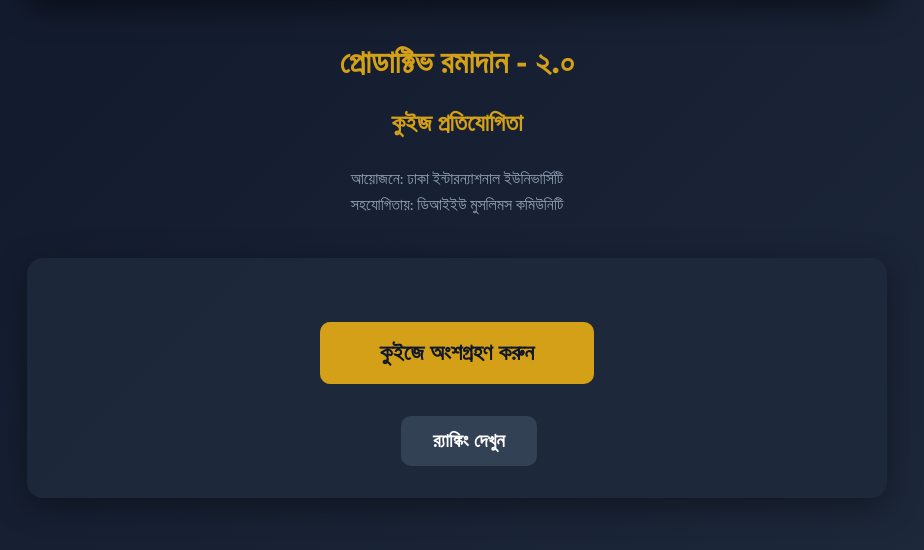
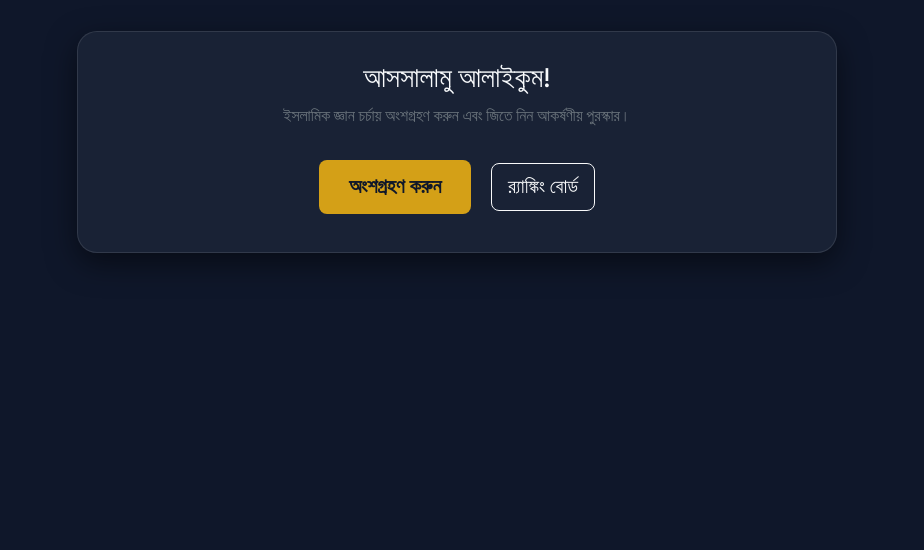
Before and after one commit to ixink/Ramadan-quiz, a Flask app: page / in a window 1280 px wide. Shown: the part 261-811 px from the top of the page, without its empty margins (183-1107 px from the left). After the commit the page ends 521 px from the top, so only its background shows below. Run offline with Flask 3, Linux system fonts and the light colour scheme; data that the repository does not hold is empty.

Commit message:
Update index.html

```diff
--- a/templates/index.html
+++ b/templates/index.html
@@ -1,534 +1,300 @@
 <!DOCTYPE html>
-<html lang="bn" dir="ltr">
+<html lang="bn">
 <head>
-  <meta charset="UTF-8" />
-  <meta name="viewport" content="width=device-width, initial-scale=1.0"/>
-  <title>প্রোডাক্টিভ রমাদান ২.০ কুইজ প্রতিযোগিতা | DIU</title>
-  <link rel="preconnect" href="https://fonts.googleapis.com">
-  <link rel="preconnect" href="https://fonts.gstatic.com" crossorigin>
-  <link href="https://fonts.googleapis.com/css2?family=Hind+Siliguri:wght@400;500;600;700&display=swap" rel="stylesheet">
+    <meta charset="UTF-8">
+    <meta name="viewport" content="width=device-width, initial-scale=1.0">
+    <title>প্রোডাক্টিভ রমাদান ২.০ | DIU</title>
+
+    <link href="https://cdn.jsdelivr.net/npm/bootstrap@5.3.0/dist/css/bootstrap.min.css" rel="stylesheet">
+    <link href="https://fonts.googleapis.com/css2?family=Hind+Siliguri:wght@300;500;700&display=swap" rel="stylesheet">
+    <link rel="stylesheet" href="https://cdnjs.cloudflare.com/ajax/libs/animate.css/4.1.1/animate.min.css"/>
 
     <style>
         :root {
-      --ramadan-green: #14532d;
-      --ramadan-gold: #d4a017;
-      --ramadan-dark: #0f172a;
-      --ramadan-light: #f8fafc;
+            --primary-color: #14532d;
+            --accent-color: #d4a017;
+            --bg-dark: #0f172a;
         }
-
-    * { margin:0; padding:0; box-sizing:border-box; }
 
         body {
             font-family: 'Hind Siliguri', sans-serif;
-      background: linear-gradient(135deg, #0f172a 0%, #1e293b 100%);
-      color: var(--ramadan-light);
-      min-height: 100vh;
-      line-height: 1.6;
+            background-color: var(--bg-dark);
+            color: #f8fafc;
+            overflow-x: hidden;
         }
 
-    .container {
-      max-width: 900px;
-      margin: 0 auto;
-      padding: 20px;
+        .hero-section {
+            background: linear-gradient(rgba(15, 23, 42, 0.8), rgba(15, 23, 42, 0.8)),
+                        url('https://images.unsplash.com/photo-1564121211835-e88c852648ab?q=80&w=2070') center/cover;
+            padding: 60px 0;
+            border-bottom: 3px solid var(--accent-color);
         }
 
-    .banner {
-      width: 100%;
-      height: 220px;
-      object-fit: cover;
-      border-radius: 12px;
-      margin: 20px 0 30px;
+        .glass-card {
+            background: rgba(30, 41, 59, 0.7);
+            backdrop-filter: blur(10px);
+            border: 1px solid rgba(255, 255, 255, 0.1);
+            border-radius: 20px;
+            padding: 30px;
             box-shadow: 0 10px 30px rgba(0,0,0,0.5);
-      border: 2px solid var(--ramadan-gold);
         }
 
-    h1, h2 {
-      color: var(--ramadan-gold);
-      text-align: center;
-      margin-bottom: 1rem;
+        .btn-ramadan {
+            background-color: var(--accent-color);
+            color: var(--bg-dark);
+            font-weight: 700;
+            border: none;
+            padding: 12px 30px;
+            transition: all 0.3s;
         }
 
-    .card {
-      background: rgba(30, 41, 59, 0.92);
-      border-radius: 16px;
-      padding: 2rem;
-      margin-bottom: 2rem;
-      box-shadow: 0 8px 32px rgba(0,0,0,0.4);
-    }
-
-    .form-group {
-      margin-bottom: 1.3rem;
-    }
-
-    label {
-      display: block;
-      margin-bottom: 0.5rem;
-      font-weight: 500;
-    }
-
-    input {
-      width: 100%;
-      padding: 12px;
-      border-radius: 8px;
-      border: 1px solid #4b5563;
-      background: #1e293b;
-      color: white;
-      font-size: 1rem;
-    }
-
-    button {
-      background: var(--ramadan-green);
-      color: white;
-      border: none;
-      padding: 14px 32px;
-      font-size: 1.2rem;
-      border-radius: 10px;
-      cursor: pointer;
-      font-weight: 600;
-      transition: background 0.2s;
-    }
-
-    button:hover {
-      background: #166534;
-    }
-
-    .btn-start {
-      background: var(--ramadan-gold);
-      color: #0f172a;
-      font-size: 1.4rem;
-      padding: 18px 60px;
-      margin: 2rem auto;
-      display: block;
-    }
-
-    .timer {
-      font-size: 2.8rem;
-      font-weight: bold;
-      color: var(--ramadan-gold);
-      text-align: center;
-      margin: 1.5rem 0;
-      padding: 15px;
-      border-radius: 12px;
-      background: rgba(20,83,45,0.4);
-      border: 2px solid var(--ramadan-green);
-    }
-
-    .question {
-      margin: 2rem 0;
-      padding: 1.5rem;
-      background: rgba(20,83,45,0.25);
-      border-radius: 10px;
-      border-left: 5px solid var(--ramadan-gold);
-    }
-
-    .question strong {
-      color: var(--ramadan-gold);
-      font-size: 1.3rem;
-    }
-
-    .options {
-      display: flex;
-      flex-direction: column;
-      gap: 0.8rem;
-      margin-top: 1rem;
-    }
-
-    .option-label {
-      background: #1e293b;
-      padding: 14px;
-      border-radius: 10px;
-      cursor: pointer;
-      border: 2px solid transparent;
-      transition: all 0.2s;
-    }
-
-    .option-label:hover {
-      border-color: var(--ramadan-gold);
-      background: #253549;
-    }
-
-    input[type="radio"] {
-      margin-left: 12px;
-      accent-color: var(--ramadan-gold);
-    }
-
-    .result-card {
-      text-align: center;
-    }
-
-    .score-big {
-      font-size: 6rem;
-      font-weight: bold;
-      color: var(--ramadan-gold);
-      margin: 1rem 0;
-    }
-
-    .stats {
-      display: flex;
-      justify-content: center;
-      gap: 3rem;
-      flex-wrap: wrap;
-      margin: 2rem 0;
-    }
-
-    .stat-box {
-      background: rgba(20,83,45,0.4);
-      padding: 1.8rem 3rem;
-      border-radius: 12px;
-      border: 1px solid var(--ramadan-green);
-      font-size: 1.3rem;
-    }
-
-    table {
-      width: 100%;
-      border-collapse: collapse;
-      margin-top: 1.5rem;
-      background: #0f172a;
-      border-radius: 12px;
-      overflow: hidden;
-    }
-
-    th, td {
-      padding: 14px;
-      text-align: right;
-    }
-
-    th {
-      background: var(--ramadan-green);
+        .btn-ramadan:hover {
+            transform: translateY(-3px);
+            background-color: #b88a14;
             color: white;
         }
 
-    tr:nth-child(even) {
-      background: rgba(255,255,255,0.04);
+        .timer-badge {
+            font-size: 2rem;
+            color: var(--accent-color);
+            background: rgba(20, 83, 45, 0.3);
+            border: 2px solid var(--primary-color);
+            border-radius: 50px;
+            padding: 10px 30px;
+            display: inline-block;
         }
 
-    .highlight-1 { background: rgba(212,160,23,0.15); }
-    .highlight-2 { background: rgba(203,213,225,0.12); }
-    .highlight-3 { background: rgba(156,163,175,0.12); }
-
-    .section-title {
-      color: var(--ramadan-gold);
-      border-bottom: 2px solid var(--ramadan-gold);
-      padding-bottom: 0.6rem;
-      margin: 2.5rem 0 1.5rem;
-      text-align: center;
+        .question-box {
+            background: rgba(255, 255, 255, 0.05);
+            border-left: 5px solid var(--accent-color);
+            padding: 20px;
+            margin-bottom: 20px;
+            border-radius: 10px;
         }
 
-    .hidden {
-      display: none !important;
+        .option-container {
+            cursor: pointer;
+            transition: 0.2s;
+            border: 1px solid rgba(255,255,255,0.1);
+            margin: 5px 0;
         }
 
-    @media (max-width: 768px) {
-      .banner { height: 160px; }
-      .score-big { font-size: 4rem; }
-      .stats { flex-direction: column; align-items: center; gap: 1.5rem; }
+        .option-container:hover {
+            background: rgba(212, 160, 23, 0.1);
+            border-color: var(--accent-color);
         }
+
+        .ranking-table thead {
+            background-color: var(--primary-color);
+        }
+
+        .rank-top { background: rgba(212, 160, 23, 0.2) !important; }
+
+        .hidden { display: none; }
     </style>
 </head>
 <body>
 
+<header class="hero-section text-center mb-5 animate__animated animate__fadeIn">
     <div class="container">
+        <h1 class="display-4 fw-bold" style="color: var(--accent-color);">প্রোডাক্টিভ রমাদান - ২.০</h1>
+        <p class="lead">ঢাকা ইন্টারন্যাশনাল ইউনিভার্সিটি কুইজ প্রতিযোগিতা</p>
+    </div>
+</header>
 
-  <img src="https://images.unsplash.com/photo-1581092160560-1c1e428e9d65?w=1200"
-       alt="Ramadan Banner" class="banner">
+<div class="container mb-5">
 
-  <h1>প্রোডাক্টিভ রমাদান - ২.০</h1>
-  <h2>কুইজ প্রতিযোগিতা</h2>
-
-  <p style="text-align:center; color:#94a3b8; margin:1.5rem 0 2.5rem;">
-    আয়োজনে: ঢাকা ইন্টারন্যাশনাল ইউনিভার্সিটি<br>
-    সহযোগিতায়: ডিআইইউ মুসলিমস কমিউনিটি
-  </p>
-
-  <!-- Home -->
-  <div id="home" class="card">
-    <div style="text-align:center;">
-      <button class="btn-start" onclick="show('registration')">কুইজে অংশগ্রহণ করুন</button>
-      <button style="margin-left:1.5rem; background:#334155;" onclick="show('ranking')">র‍্যাঙ্কিং দেখুন</button>
+    <div id="home" class="row justify-content-center animate__animated animate__zoomIn">
+        <div class="col-md-8 glass-card text-center">
+            <h3>আসসালামু আলাইকুম!</h3>
+            <p class="mb-4 text-secondary">ইসলামিক জ্ঞান চর্চায় অংশগ্রহণ করুন এবং জিতে নিন আকর্ষণীয় পুরস্কার।</p>
+            <div class="d-grid gap-2 d-md-block">
+                <button class="btn btn-ramadan btn-lg m-2" onclick="showSection('registration')">অংশগ্রহণ করুন</button>
+                <button class="btn btn-outline-light btn-lg m-2" onclick="showSection('ranking')">র‍্যাঙ্কিং বোর্ড</button>
+            </div>
         </div>
     </div>
 
-  <!-- Registration -->
-  <div id="registration" class="card hidden">
-    <h2 class="section-title">অংশগ্রহণের তথ্য দিন</h2>
+    <div id="registration" class="row justify-content-center hidden">
+        <div class="col-md-6 glass-card animate__animated animate__fadeInRight">
+            <h4 class="text-center mb-4" style="color: var(--accent-color);">আপনার তথ্য দিন</h4>
             <form id="regForm">
-      <div class="form-group">
-        <label for="name">নাম *</label>
-        <input type="text" id="name" required>
+                <div class="mb-3">
+                    <label class="form-label">পুরো নাম</label>
+                    <input type="text" id="userName" class="form-control bg-dark text-white border-secondary" required>
                 </div>
-      <div class="form-group">
-        <label for="dept">বিভাগ *</label>
-        <input type="text" id="dept" required placeholder="যেমন: CSE, BBA, English...">
+                <div class="mb-3">
+                    <label class="form-label">বিভাগ (Department)</label>
+                    <input type="text" id="userDept" class="form-control bg-dark text-white border-secondary" placeholder="উদা: CSE" required>
                 </div>
-      <div class="form-group">
-        <label for="email">ইমেইল *</label>
-        <input type="email" id="email" required>
-      </div>
-      <button type="submit" class="btn-start">কুইজ শুরু করুন</button>
+                <button type="submit" class="btn btn-ramadan w-100 py-3 mt-3">কুইজ শুরু করুন</button>
             </form>
-  </div>
-
-  <!-- Quiz - All questions on one page -->
-  <div id="quiz" class="card hidden">
-    <div class="timer" id="timer">সময় বাকি: ০৮:০০</div>
-
-    <div id="questionsContainer"></div>
-
-    <div style="text-align:center; margin-top:3rem;">
-      <button id="submitBtn" style="background:#991b1b; font-size:1.4rem; padding:18px 60px;">
-        কুইজ জমা দিন
-      </button>
         </div>
     </div>
 
-  <!-- Result -->
-  <div id="result" class="card hidden">
-    <h2 class="section-title">আপনার ফলাফল</h2>
-    <div class="score-big" id="scoreDisplay">0.00</div>
-
-    <div class="stats">
-      <div class="stat-box">সঠিক <span id="correctCount">0</span></div>
-      <div class="stat-box">ভুল <span id="wrongCount">0</span></div>
-      <div class="stat-box">এড়ানো <span id="skipCount">0</span></div>
+    <div id="quiz" class="hidden animate__animated animate__fadeIn">
+        <div class="text-center mb-4">
+            <div id="timer" class="timer-badge animate__animated animate__pulse animate__infinite">০৮:০০</div>
         </div>
-
-    <p style="text-align:center; font-size:1.4rem; margin:2rem 0;">
-      সময় নিয়েছেন: <strong id="timeTaken"></strong>
-    </p>
-
-    <div style="text-align:center; margin-top:2rem;">
-      <button onclick="show('ranking')">র‍্যাঙ্কিং দেখুন</button>
-      <button onclick="location.reload()" style="margin-left:1.5rem;">আবার চেষ্টা করুন</button>
+        <div id="questionsContainer"></div>
+        <div class="text-center mt-5">
+            <button class="btn btn-danger btn-lg px-5" onclick="confirmSubmit()">ফাইনাল সাবমিট</button>
         </div>
     </div>
 
-  <!-- Ranking -->
-  <div id="ranking" class="card hidden">
-    <h2 class="section-title">লাইভ র‍্যাঙ্কিং</h2>
-    <table>
+    <div id="result" class="row justify-content-center hidden text-center animate__animated animate__bounceIn">
+        <div class="col-md-8 glass-card">
+            <h2 style="color: var(--accent-color);">আলহামদুলিল্লাহ! কুইজ সম্পন্ন হয়েছে।</h2>
+            <div class="display-1 fw-bold my-4" id="finalScore">0.00</div>
+            <div class="row g-3 mb-4">
+                <div class="col-4"><div class="p-3 bg-success rounded">সঠিক: <span id="resCorrect">0</span></div></div>
+                <div class="col-4"><div class="p-3 bg-danger rounded">ভুল: <span id="resWrong">0</span></div></div>
+                <div class="col-4"><div class="p-3 bg-secondary rounded">সময়: <span id="resTime">0</span></div></div>
+            </div>
+            <button class="btn btn-ramadan btn-lg" onclick="showSection('ranking')">লাইভ র‍্যাঙ্কিং দেখুন</button>
+        </div>
+    </div>
+
+    <div id="ranking" class="hidden animate__animated animate__fadeInUp">
+        <div class="glass-card">
+            <h3 class="text-center mb-4" style="color: var(--accent-color);">লাইভ লিডারবোর্ড</h3>
+            <div class="table-responsive">
+                <table class="table table-dark table-hover ranking-table">
                     <thead>
                         <tr>
                             <th>র‍্যাঙ্ক</th>
                             <th>নাম</th>
                             <th>বিভাগ</th>
-          <th>নম্বর</th>
+                            <th>স্কোর</th>
                             <th>সময়</th>
                         </tr>
                     </thead>
                     <tbody id="rankBody"></tbody>
                 </table>
-
-    <div style="text-align:center; margin-top:2.5rem;">
-      <button onclick="show('home')">হোমে ফিরুন</button>
+            </div>
+            <div class="text-center mt-4">
+                <button class="btn btn-outline-light" onclick="location.reload()">হোমে ফিরুন</button>
+            </div>
         </div>
     </div>
 
 </div>
 
 <script>
-// ──────────────────────────────────────────────
-// Global state
-// ──────────────────────────────────────────────
     let questions = [];
     let timerInterval;
     let startTime;
+    const TOTAL_TIME = 8 * 60;
 
-// ──────────────────────────────────────────────
-// Show / hide sections
-// ──────────────────────────────────────────────
-function show(id) {
-  document.querySelectorAll('#home, #registration, #quiz, #result, #ranking')
-    .forEach(el => el.classList.add('hidden'));
+    // --- SSE Setup for Instant Updates ---
+    const evtSource = new EventSource("/api/events");
+    evtSource.onmessage = function(event) {
+        const data = JSON.parse(event.data);
+        renderLeaderboard(data);
+    };
+
+    function showSection(id) {
+        document.querySelectorAll('#home, #registration, #quiz, #result, #ranking').forEach(el => el.classList.add('hidden'));
         document.getElementById(id).classList.remove('hidden');
-
-  if (id === 'ranking') {
-    loadLeaderboard();
-  }
+        window.scrollTo(0,0);
     }
 
-// ──────────────────────────────────────────────
-// Load questions from backend
-// ──────────────────────────────────────────────
-fetch('/api/questions')
-  .then(r => r.json())
-  .then(data => {
+    // Load Questions
+    fetch('/api/questions').then(r => r.json()).then(data => {
         questions = data;
-    renderAllQuestions();
-  })
-  .catch(err => {
-    console.error("Failed to load questions:", err);
-    alert("প্রশ্ন লোড করতে সমস্যা হয়েছে। পেজ রিফ্রেশ করুন।");
+        const container = document.getElementById('questionsContainer');
+        questions.forEach((q, i) => {
+            const html = `
+                <div class="question-box glass-card mb-4 animate__animated animate__fadeInUp" style="animation-delay: ${i*0.1}s">
+                    <h5 class="mb-3 text-warning">প্রশ্ন ${i+1}: ${q.q}</h5>
+                    <div class="row g-2">
+                        ${q.options.map((opt, idx) => `
+                            <div class="col-md-6">
+                                <label class="p-3 w-100 rounded option-container d-block">
+                                    <input type="radio" name="q${i}" value="${idx}" class="me-2"> ${opt}
+                                </label>
+                            </div>
+                        `).join('')}
+                    </div>
+                </div>`;
+            container.innerHTML += html;
+        });
     });
 
-// ──────────────────────────────────────────────
-// Render all questions on one page
-// ──────────────────────────────────────────────
-function renderAllQuestions() {
-  const container = document.getElementById('questionsContainer');
-  container.innerHTML = '';
+    // Registration and Start
+    document.getElementById('regForm').onsubmit = (e) => {
+        e.preventDefault();
+        localStorage.setItem('qName', document.getElementById('userName').value);
+        localStorage.setItem('qDept', document.getElementById('userDept').value);
+        startTime = Date.now();
+        showSection('quiz');
+        startTimer();
+    };
 
-  questions.forEach((q, index) => {
-    const questionDiv = document.createElement('div');
-    questionDiv.className = 'question';
-    questionDiv.innerHTML = `
-      <strong>প্রশ্ন ${index + 1}/${questions.length}:</strong><br>
-      ${q.q}
-    `;
-
-    const optionsDiv = document.createElement('div');
-    optionsDiv.className = 'options';
-
-    q.options.forEach((opt, i) => {
-      const label = document.createElement('label');
-      label.className = 'option-label';
-      label.innerHTML = `
-        <input type="radio" name="q${index}" value="${i}">
-        ${String.fromCharCode(1072 + i)}) ${opt}
-      `;
-      optionsDiv.appendChild(label);
-    });
-
-    questionDiv.appendChild(optionsDiv);
-    container.appendChild(questionDiv);
-  });
+    function startTimer() {
+        let timeLeft = TOTAL_TIME;
+        timerInterval = setInterval(() => {
+            const m = Math.floor(timeLeft / 60);
+            const s = timeLeft % 60;
+            document.getElementById('timer').innerText = `${m}:${s < 10 ? '0' : ''}${s}`;
+            if (timeLeft <= 0) submitQuiz();
+            timeLeft--;
+        }, 1000);
     }
 
-// ──────────────────────────────────────────────
-// Start 8-minute timer with auto-submit
-// ──────────────────────────────────────────────
-function startTimer() {
-  let timeLeft = 8 * 60;
-
-  const timerEl = document.getElementById('timer');
-
-  const tick = () => {
-    const min = Math.floor(timeLeft / 60);
-    const sec = timeLeft % 60;
-    timerEl.textContent = `সময় বাকি: ${min.toString().padStart(2,'0')}:${sec.toString().padStart(2,'0')}`;
-
-    if (timeLeft <= 0) {
-      clearInterval(timerInterval);
-      submitQuiz(true);
-    } else {
-      timeLeft--;
-    }
-  };
-
-  tick();
-  timerInterval = setInterval(tick, 1000);
+    function confirmSubmit() {
+        if(confirm("আপনি কি নিশ্চিতভাবে কুইজ জমা দিতে চান?")) submitQuiz();
     }
 
-// ──────────────────────────────────────────────
-// Submit answers (manual or timeout)
-// ──────────────────────────────────────────────
-async function submitQuiz(timeout = false) {
+    async function submitQuiz() {
         clearInterval(timerInterval);
+        let score = 0, correct = 0, wrong = 0;
 
-  let score = 0;
-  let correct = 0;
-  let wrong = 0;
-  let skip = 0;
-
-  for (let i = 0; i < questions.length; i++) {
+        questions.forEach((q, i) => {
             const selected = document.querySelector(`input[name="q${i}"]:checked`);
-    const ans = selected ? parseInt(selected.value) : -1;
-
-    if (ans === -1) skip++;
-    else if (ans === questions[i].ans) { score += 1; correct++; }
+            if (selected) {
+                if (parseInt(selected.value) === q.ans) { score++; correct++; }
                 else { score -= 0.25; wrong++; }
-  }
-
-  const timeTakenSec = Math.floor((Date.now() - startTime) / 1000);
-  const min = Math.floor(timeTakenSec / 60);
-  const sec = timeTakenSec % 60;
-
-  document.getElementById('scoreDisplay').textContent = score.toFixed(2);
-  document.getElementById('correctCount').textContent = correct;
-  document.getElementById('wrongCount').textContent = wrong;
-  document.getElementById('skipCount').textContent = skip;
-  document.getElementById('timeTaken').textContent = `${min} মিনিট ${sec} সেকেন্ড`;
-
-  const payload = {
-    name: localStorage.getItem('quizName') || 'Anonymous',
-    dept: localStorage.getItem('quizDept') || '-',
-    score,
-    time_sec: timeTakenSec
-  };
-
-  try {
-    await fetch('/api/submit', {
-      method: 'POST',
-      headers: { 'Content-Type': 'application/json' },
-      body: JSON.stringify(payload)
-    });
-  } catch (e) {
-    console.error('Submit failed:', e);
-  }
-
-  show('result');
-}
-
-// ──────────────────────────────────────────────
-// Load leaderboard
-// ──────────────────────────────────────────────
-async function loadLeaderboard() {
-  try {
-    const res = await fetch('/api/leaderboard');
-    const data = await res.json();
-
-    const tbody = document.getElementById('rankBody');
-    tbody.innerHTML = '';
-
-    data.forEach((item, i) => {
-      const tr = document.createElement('tr');
-      if (i === 0) tr.className = 'highlight-1';
-      else if (i === 1) tr.className = 'highlight-2';
-      else if (i === 2) tr.className = 'highlight-3';
-
-      tr.innerHTML = `
-        <td>${i+1}</td>
-        <td>${item.name}</td>
-        <td>${item.dept}</td>
-        <td>${item.score.toFixed(2)}</td>
-        <td>${item.time_display}</td>
-      `;
-      tbody.appendChild(tr);
-    });
-  } catch (e) {
-    console.error('Leaderboard load failed:', e);
-  }
-}
-
-// ──────────────────────────────────────────────
-// Event listeners
-// ──────────────────────────────────────────────
-document.getElementById('regForm').addEventListener('submit', e => {
-  e.preventDefault();
-
-  const name = document.getElementById('name').value.trim();
-  const dept = document.getElementById('dept').value.trim();
-  const email = document.getElementById('email').value.trim();
-
-  if (!name || !dept || !email) {
-    return alert('সব তথ্য পূরণ করুন');
-  }
-
-  localStorage.setItem('quizName', name);
-  localStorage.setItem('quizDept', dept);
-
-  startTime = Date.now();
-  show('quiz');
-  startTimer();
-});
-
-document.getElementById('submitBtn').addEventListener('click', () => {
-  if (confirm('কুইজ জমা দিতে চান?')) {
-    submitQuiz();
             }
         });
 
-// Initial view
-show('home');
+        const timeTaken = Math.floor((Date.now() - startTime) / 1000);
+
+        const payload = {
+            name: localStorage.getItem('qName'),
+            dept: localStorage.getItem('qDept'),
+            score: score,
+            time_sec: timeTaken
+        };
+
+        document.getElementById('finalScore').innerText = score.toFixed(2);
+        document.getElementById('resCorrect').innerText = correct;
+        document.getElementById('resWrong').innerText = wrong;
+        document.getElementById('resTime').innerText = `${Math.floor(timeTaken/60)}:${timeTaken%60}`;
+
+        await fetch('/api/submit', {
+            method: 'POST',
+            headers: {'Content-Type': 'application/json'},
+            body: JSON.stringify(payload)
+        });
+
+        showSection('result');
+    }
+
+    function renderLeaderboard(data) {
+        const tbody = document.getElementById('rankBody');
+        tbody.innerHTML = data.map((item, i) => `
+            <tr class="${i < 3 ? 'rank-top' : ''}">
+                <td>${i+1}</td>
+                <td class="fw-bold text-warning">${item.name}</td>
+                <td>${item.dept}</td>
+                <td class="fw-bold">${item.score.toFixed(2)}</td>
+                <td>${item.time_display}</td>
+            </tr>
+        `).join('');
+    }
 </script>
+
+<script src="https://cdn.jsdelivr.net/npm/bootstrap@5.3.0/dist/js/bootstrap.bundle.min.js"></script>
 </body>
 </html>
```
Lines whose indentation alone changed are shown as unchanged.
